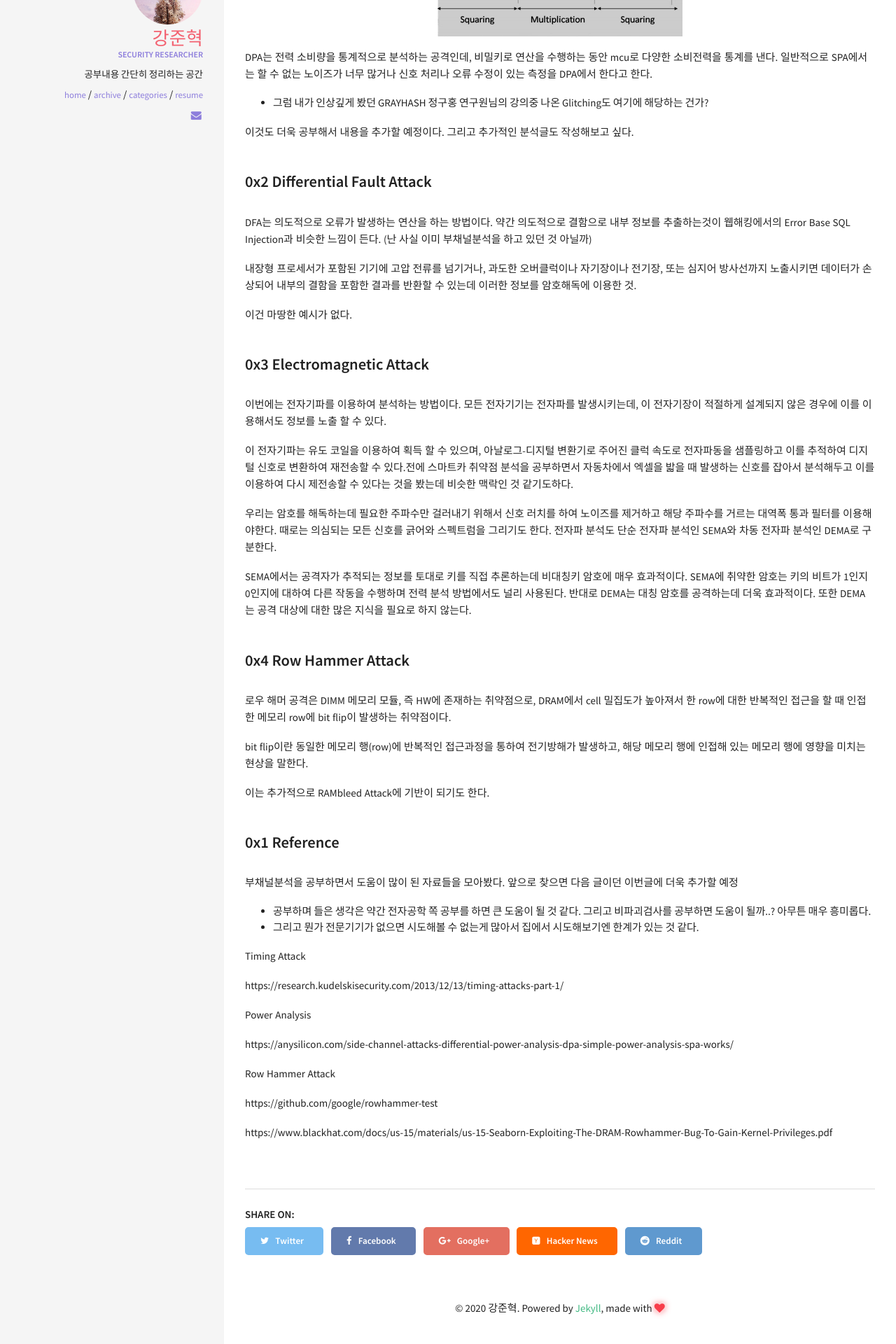
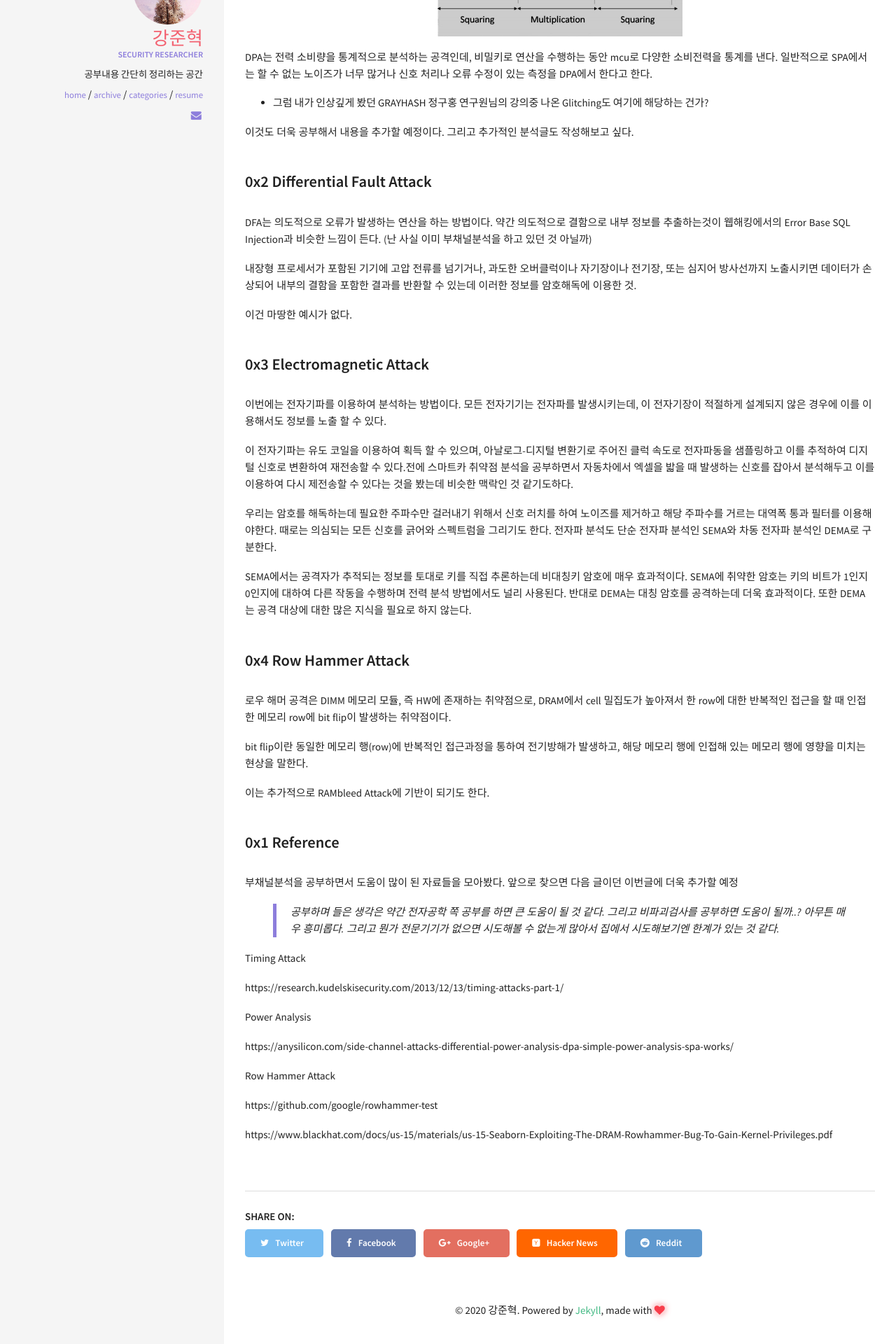
Before and after one commit to kangsecu/kangsecu.github.io, a Jekyll site: the page built from _posts/2020-06-06-Side-Channel-Attack.md, in a window 1280 px wide. Shown: the part 1737-3657 px from the top of the page at 70% size. Built offline with Jekyll 4.4.1, drawn with Linux system fonts in a browser that asks for light colours.

```diff
--- a/_posts/2020-06-06-Side-Channel-Attack.md
+++ b/_posts/2020-06-06-Side-Channel-Attack.md
@@ -100,8 +100,8 @@ bit flip이란 동일한 메모리 행(row)에 반복적인 접근과정을 통
 
 부채널분석을 공부하면서 도움이 많이 된 자료들을 모아봤다. 앞으로 찾으면 다음 글이던 이번글에 더욱 추가할 예정
 
-+ 공부하며 들은 생각은 약간 전자공학 쪽 공부를 하면 큰 도움이 될 것 같다. 그리고 비파괴검사를 공부하면 도움이 될까..? 아무튼 매우 흥미롭다.
-+ 그리고 뭔가 전문기기가 없으면 시도해볼 수 없는게 많아서 집에서 시도해보기엔 한계가 있는 것 같다.
+>공부하며 들은 생각은 약간 전자공학 쪽 공부를 하면 큰 도움이 될 것 같다. 그리고 비파괴검사를 공부하면 도움이 될까..? 아무튼 매우 흥미롭다.
+ 그리고 뭔가 전문기기가 없으면 시도해볼 수 없는게 많아서 집에서 시도해보기엔 한계가 있는 것 같다.
 
 Timing Attack
 
```
